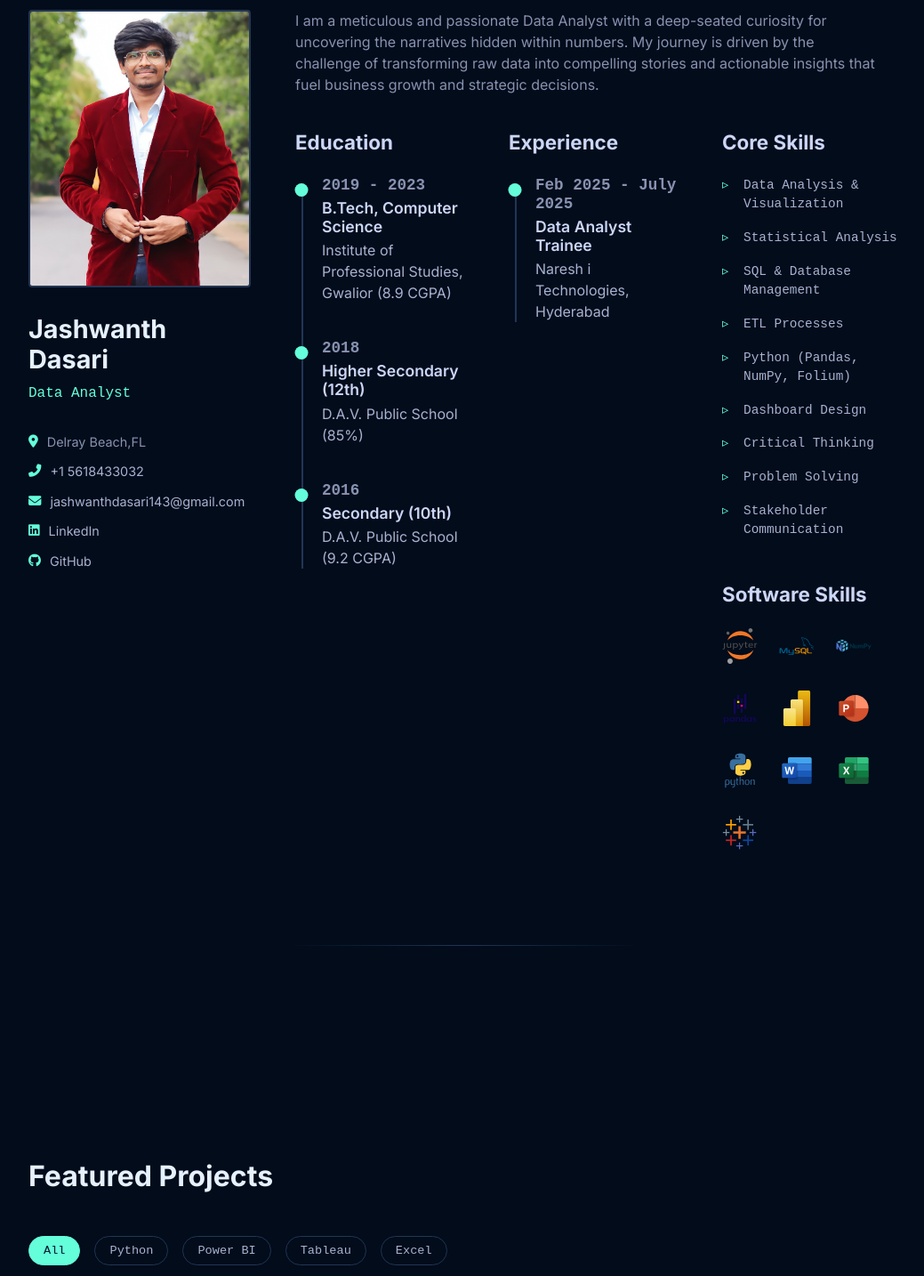
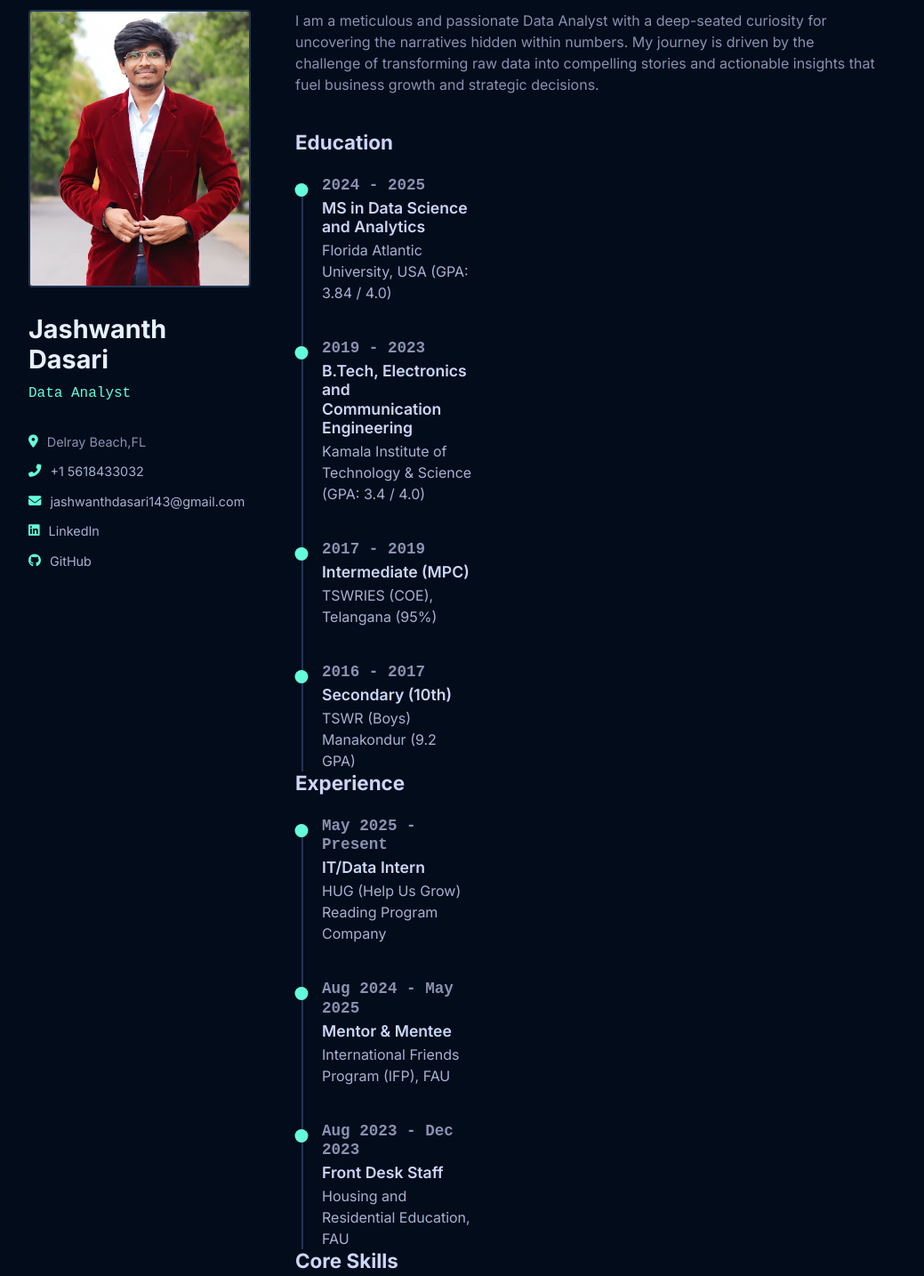
Before and after one commit to dasarijashwanth/Portfolio-Website-2, a plain HTML site: page index.html in a window 1280 px wide. Shown: the part 995-2429 px from the top of the page at 89% size, without its empty margins (118-1157 px from the left). Drawn offline with Linux system fonts and the light colour scheme.

Commit message:
Update index.html

```diff
--- a/index.html
+++ b/index.html
@@ -312,8 +312,65 @@
             <h2 class="section-heading">About Me</h2>
             <div class="about-container">
                 <div class="about-left reveal" style="--delay: 100ms;"><div class="about-image-wrapper"><img src="images/Profile pic.jpg" alt="Jashwanth Dasari Headshot"></div><h2 class="about-name">Jashwanth Dasari</h2><p class="about-title">Data Analyst</p><div class="contact-info"><ul><li><i class="fas fa-map-marker-alt"></i><div>Delray Beach,FL</div></li><li><i class="fas fa-phone-alt"></i><div><a href="tel:+15618433032">+1 5618433032</a></div></li><li><i class="fas fa-envelope"></i><div><a href="mailto:jashwanthdasari143@gmail.com">jashwanthdasari143@gmail.com</a></div></li><li><i class="fab fa-linkedin"></i><div><a href="https://www.linkedin.com/in/Jashwanthdasari2001" target="_blank">LinkedIn</a></div></li><li><i class="fab fa-github"></i><div><a href="https://github.com/dasarijashwanth" target="_blank">GitHub</a></div></li></ul></div></div>
-                <div class="about-right reveal" style="--delay: 200ms;"><p class="bio">I am a meticulous and passionate Data Analyst with a deep-seated curiosity for uncovering the narratives hidden within numbers. My journey is driven by the challenge of transforming raw data into compelling stories and actionable insights that fuel business growth and strategic decisions.</p><div class="about-details-grid"><div class="grid-column"><h3>Education</h3><div class="timeline"><div class="timeline-item"><div class="timeline-content"><h4 class="timeline-date">2019 - 2023</h4><h4>B.Tech, Computer Science</h4><p>Institute of Professional Studies, Gwalior (8.9 CGPA)</p></div></div><div class="timeline-item"><div class="timeline-content"><h4 class="timeline-date">2018</h4><h4>Higher Secondary (12th)</h4><p>D.A.V. Public School (85%)</p></div></div><div class="timeline-item"><div class="timeline-content"><h4 class="timeline-date">2016</h4><h4>Secondary (10th)</h4><p>D.A.V. Public School (9.2 CGPA)</p></div></div></div></div><div class="grid-column"><h3>Experience</h3><div class="timeline"><div class="timeline-item"><div class="timeline-content"><h4 class="timeline-date">Feb 2025 - July 2025</h4><h4>Data Analyst Trainee</h4><p>Naresh i Technologies, Hyderabad</p></div></div></div></div>
-                        <div class="grid-column"><h3>Core Skills</h3><ul class="core-skills-list"><li>Data Analysis & Visualization</li><li>Statistical Analysis</li><li>SQL & Database Management</li><li>ETL Processes</li><li>Python (Pandas, NumPy, Folium)</li><li>Dashboard Design</li><li>Critical Thinking</li><li>Problem Solving</li><li>Stakeholder Communication</li></ul>
+                <div class="about-right reveal" style="--delay: 200ms;"><p class="bio">I am a meticulous and passionate Data Analyst with a deep-seated curiosity for uncovering the narratives hidden within numbers. My journey is driven by the challenge of transforming raw data into compelling stories and actionable insights that fuel business growth and strategic decisions.</p><div class="about-details-grid"><div class="grid-column"><h3>Education</h3>
+<div class="timeline">
+  <div class="timeline-item">
+    <div class="timeline-content">
+      <h4 class="timeline-date">2024 - 2025</h4>
+      <h4>MS in Data Science and Analytics</h4>
+      <p>Florida Atlantic University, USA (GPA: 3.84 / 4.0)</p>
+    </div>
+  </div>
+  <div class="timeline-item">
+    <div class="timeline-content">
+      <h4 class="timeline-date">2019 - 2023</h4>
+      <h4>B.Tech, Electronics and Communication Engineering</h4>
+      <p>Kamala Institute of Technology & Science (GPA: 3.4 / 4.0)</p>
+    </div>
+  </div>
+  <div class="timeline-item">
+    <div class="timeline-content">
+      <h4 class="timeline-date">2017 - 2019</h4>
+      <h4>Intermediate (MPC)</h4>
+      <p>TSWRIES (COE), Telangana (95%)</p>
+    </div>
+  </div>
+  <div class="timeline-item">
+    <div class="timeline-content">
+      <h4 class="timeline-date">2016 - 2017</h4>
+      <h4>Secondary (10th)</h4>
+      <p>TSWR (Boys) Manakondur (9.2 GPA)</p>
+    </div>
+  </div>
+</div>
+
+<div class="grid-column">
+  <h3>Experience</h3>
+  <div class="timeline">
+    <div class="timeline-item">
+      <div class="timeline-content">
+        <h4 class="timeline-date">May 2025 - Present</h4>
+        <h4>IT/Data Intern</h4>
+        <p>HUG (Help Us Grow) Reading Program Company</p>
+      </div>
+    </div>
+    <div class="timeline-item">
+      <div class="timeline-content">
+        <h4 class="timeline-date">Aug 2024 - May 2025</h4>
+        <h4>Mentor & Mentee</h4>
+        <p>International Friends Program (IFP), FAU</p>
+      </div>
+    </div>
+    <div class="timeline-item">
+      <div class="timeline-content">
+        <h4 class="timeline-date">Aug 2023 - Dec 2023</h4>
+        <h4>Front Desk Staff</h4>
+        <p>Housing and Residential Education, FAU</p>
+      </div>
+    </div>
+  </div>
+</div>
+                    <div class="grid-column"><h3>Core Skills</h3><ul class="core-skills-list"><li>Data Analysis & Visualization</li><li>Statistical Analysis</li><li>SQL & Database Management</li><li>ETL Processes</li><li>Python (Pandas, NumPy, Folium)</li><li>Dashboard Design</li><li>Critical Thinking</li><li>Problem Solving</li><li>Stakeholder Communication</li></ul>
                             <h3 style="margin-top: 2.5rem;">Software Skills</h3>
                             <ul class="software-skills-list">
                                 <li title="Jupyter Notebook"><img src="Icon/Jupiter.svg" alt="Jupyter Notebook Icon"></li>
```
